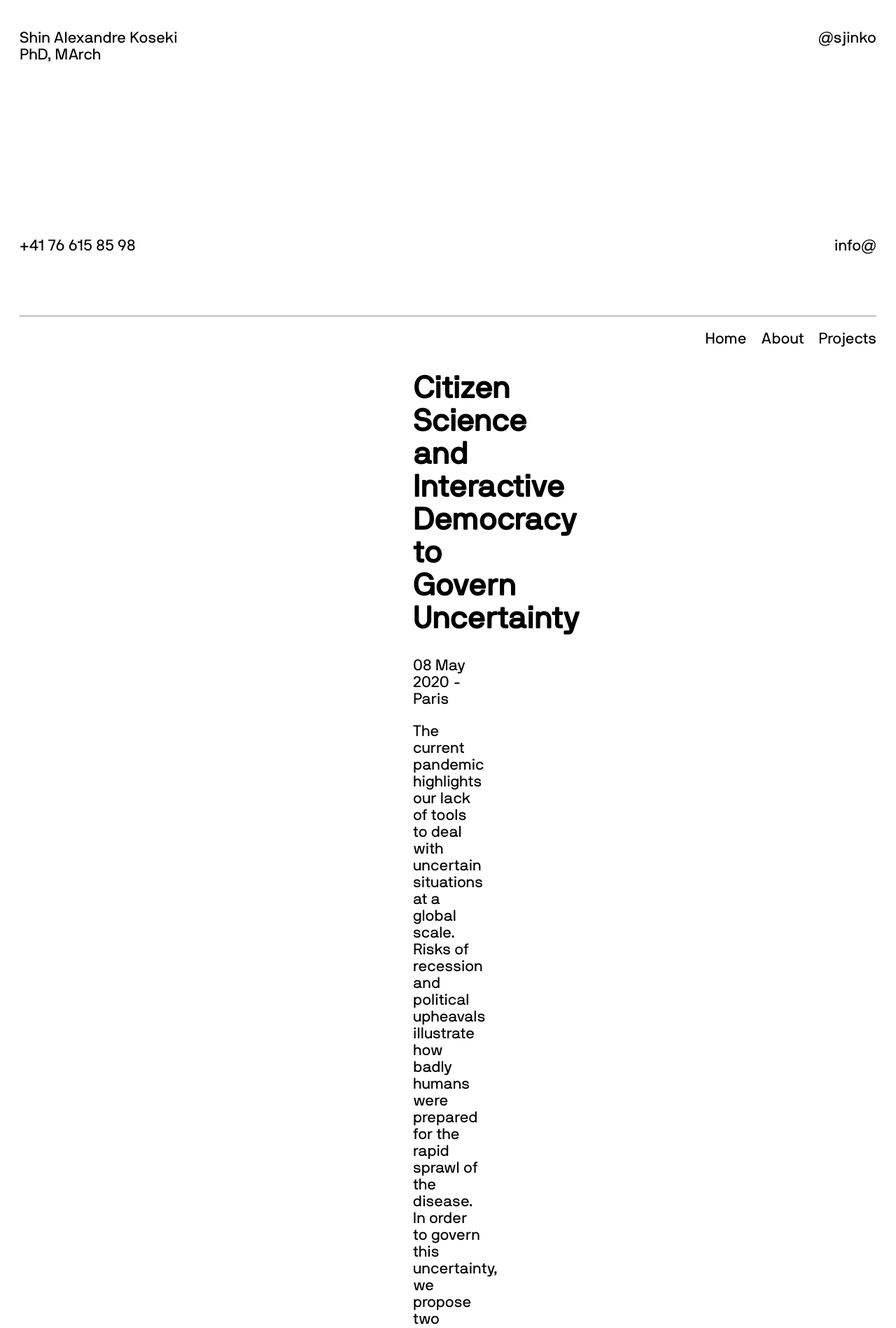
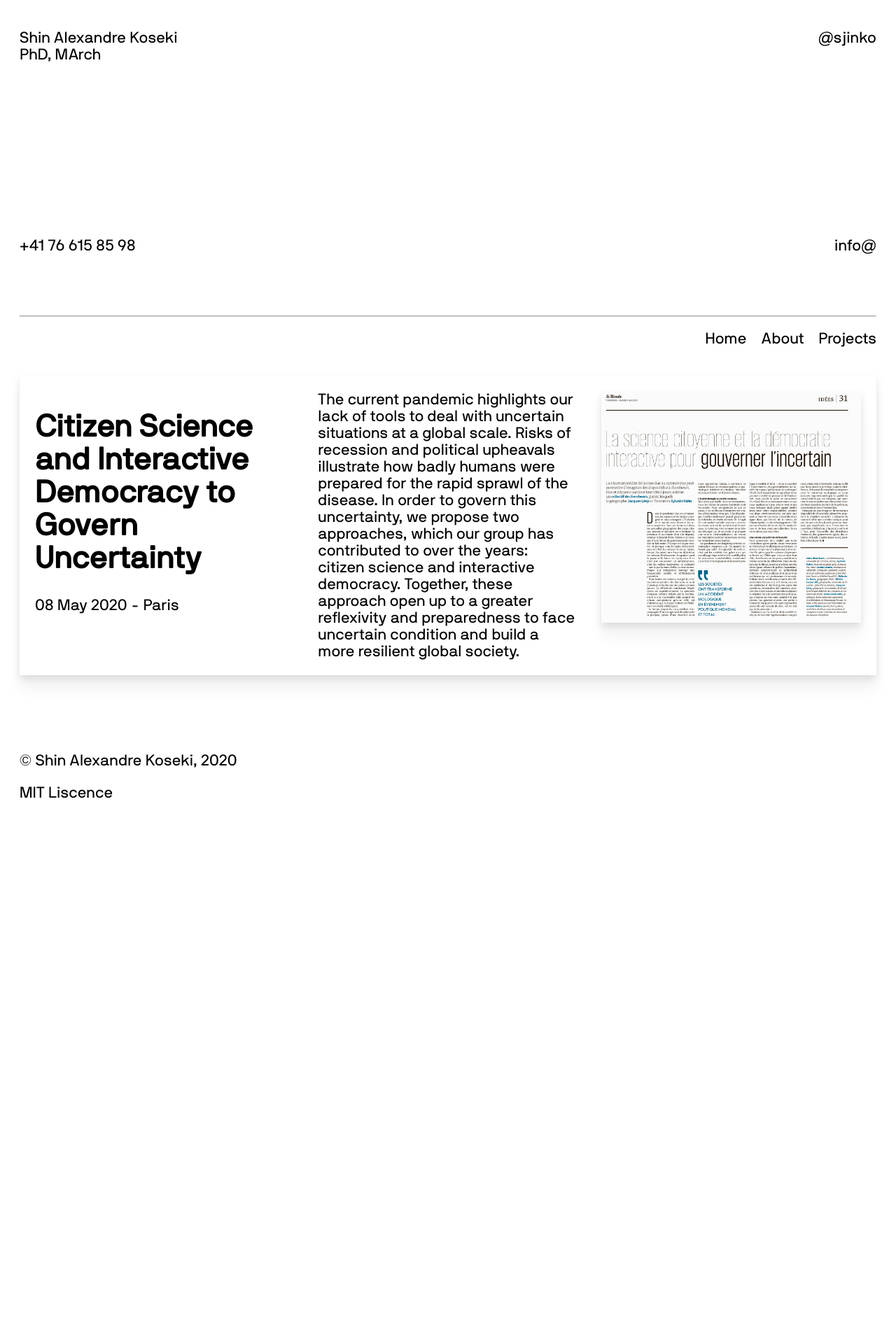
Before and after one commit to sjinko/sjinko.github.io, a Jekyll site: the page built from _posts/2020-05-08-citizen_science_and_interactive_democracy_for_governing_uncertainty.md, in a window 1280 px wide. Shown: the top 1898 px of the page at 70% size. Built offline with Jekyll 4.4.1, drawn with Linux system fonts in a browser that asks for light colours; after the commit the page ends 1167 px from its top, so only the background shows below that.

Commit message:
Updating .blog-post to shadow page

```diff
--- a/_sass/main.scss
+++ b/_sass/main.scss
@@ -175,7 +175,21 @@ span.b{
 	}
 }
 
-.blog-post{
-	width: 100px;
-	margin: 0 auto;
+.blog-post {
+	width: auto;
+	column-count:auto;
+	column-width:300px;
+	height: auto;
+	padding: 1em;
+	margin: 1.5em auto;
+	column-gap: 1.5em;
+	box-shadow:
+	    0 5px 10px rgba(0, 0, 0, 0.1),
+	    0 20px 20px rgba(0, 0, 0, 0.05);
+	li {
+	  list-style-type: none;
+	}
+	li h2 {
+		font-size: 22px;
+	}
 }
```
